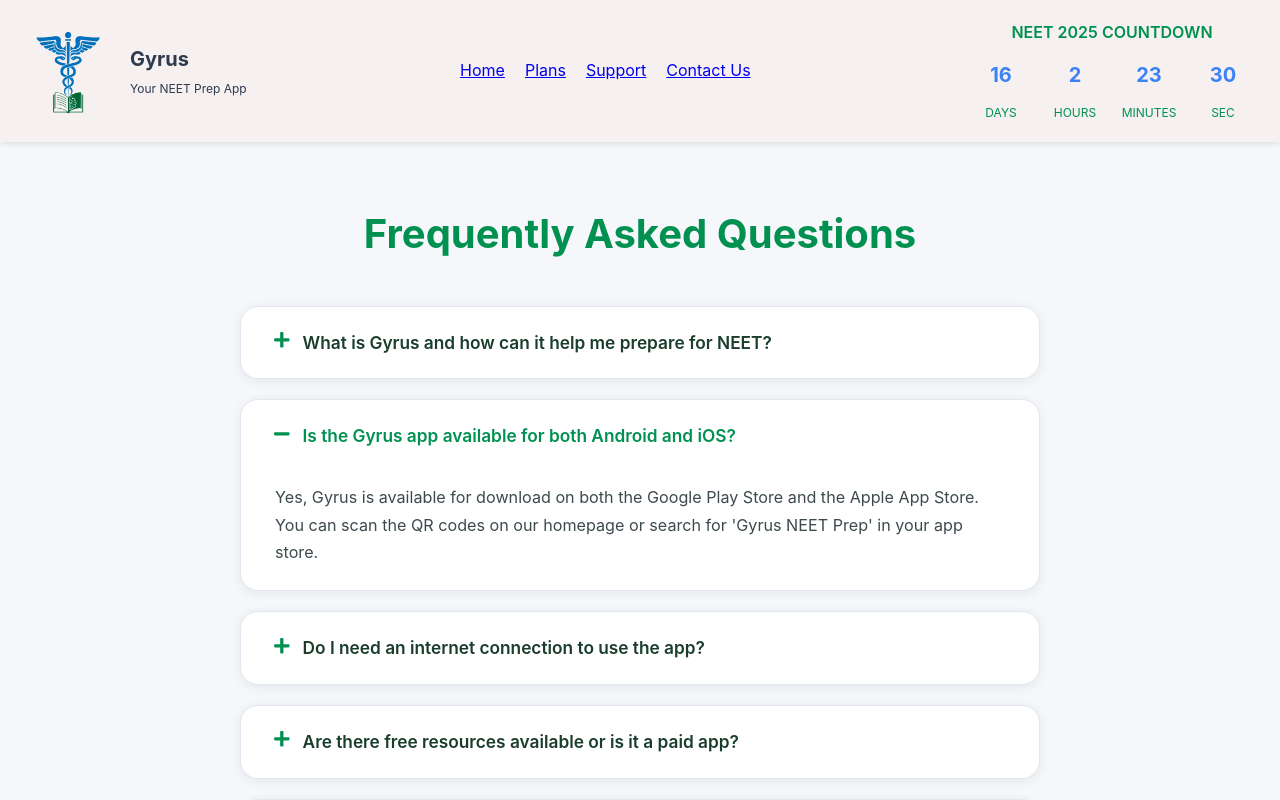
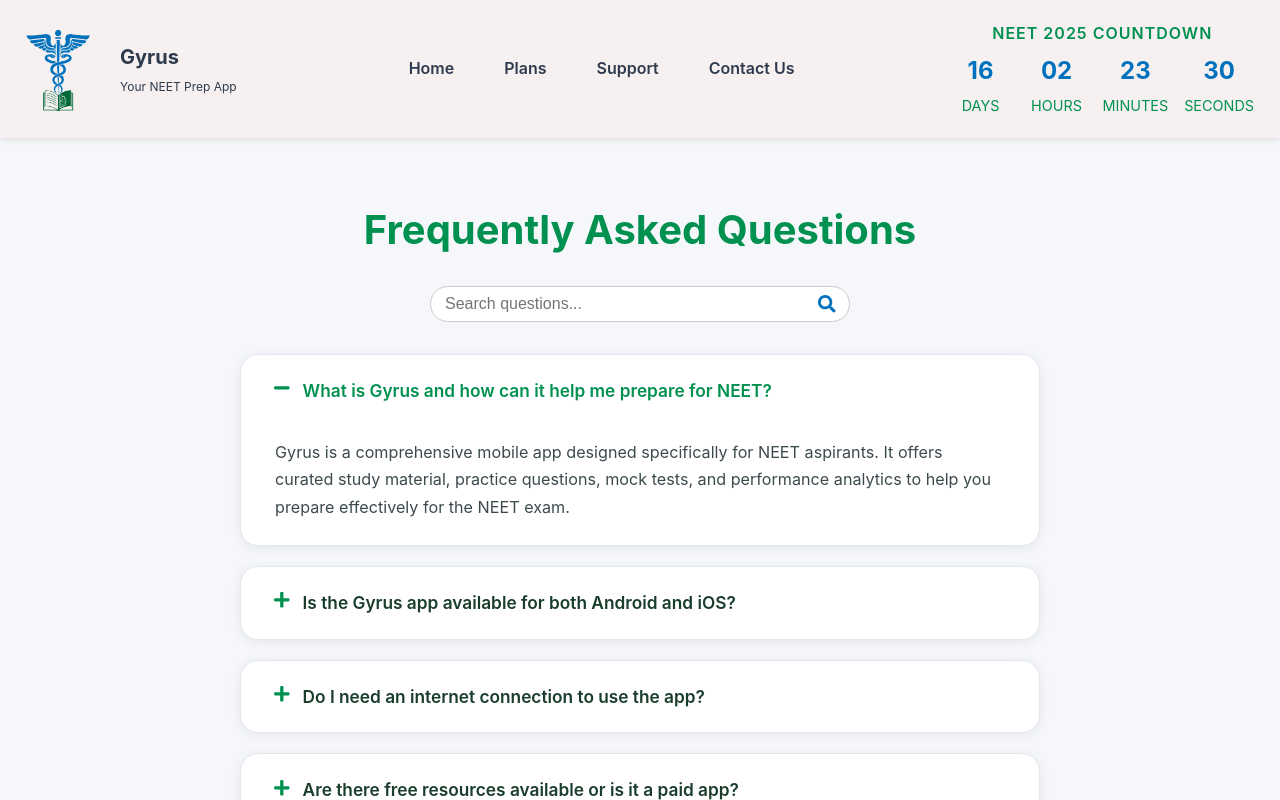
Before and after one commit to vishaljaganathan/Gyrus-frontend, a React (Create React App) app: page /Support in a window 1280 px wide. Shown: the top 800 px of the page. Built offline with nearby package versions, Linux system fonts and the light colour scheme.

Commit message:
updated frontend

```diff
--- a/src/components/Countdown.js
+++ b/src/components/Countdown.js
@@ -1,13 +1,20 @@
 import React, { useState, useEffect } from 'react';
-import './styles.css'; // Import your CSS file for styling
+import './countdown.css'; // This will contain the CSS we created earlier
 
 const Countdown = () => {
   const calculateTimeLeft = () => {
-    const targetDate = new Date('2025-05-04T13:59:59'); // Set your target date here
+    // NEET 2025 exam date (May 4, 2025)
+    const targetDate = new Date('2025-05-04T13:59:59');
     const currentTime = new Date();
     const difference = targetDate - currentTime;
 
-    let timeLeft = {};
+    let timeLeft = {
+      days: 0,
+      hours: 0,
+      minutes: 0,
+      seconds: 0
+    };
+
     if (difference > 0) {
       timeLeft = {
         days: Math.floor(difference / (1000 * 60 * 60 * 24)),
@@ -21,34 +28,65 @@
   };
 
   const [timeLeft, setTimeLeft] = useState(calculateTimeLeft());
+  const [isClient, setIsClient] = useState(false);
 
+  // Animation for changing numbers
   useEffect(() => {
+    setIsClient(true); // To handle SSR hydration mismatch
+    const elements = ['days', 'hours', 'minutes', 'seconds'];
+
+    elements.forEach(id => {
+      const el = document.getElementById(id);
+      if (el) {
+        el.classList.add('changing');
+        setTimeout(() => el.classList.remove('changing'), 300);
+      }
+    });
+  }, [timeLeft]);
+
+  // Update countdown every second
+  useEffect(() => {
+    if (!isClient) return;
+
     const timer = setInterval(() => {
       setTimeLeft(calculateTimeLeft());
     }, 1000);
 
-    return () => clearInterval(timer); // Cleanup the interval on component unmount
-  }, []);
+    return () => clearInterval(timer);
+  }, [isClient]);
+
+  // Format numbers to always show 2 digits (e.g., 05 instead of 5)
+  const formatNumber = (num) => {
+    return num < 10 ? `0${num}` : num;
+  };
 
   return (
     <div className="countdown-section">
-      <div className="countdown-title">NEET 2025 COUNTDOWN</div>
+      <h1 className="countdown-title">NEET 2025 COUNTDOWN</h1>
       <div className="countdown-container">
         <div className="countdown-box">
-          <div id="days" className="countdown-value">{timeLeft.days || 0}</div>
+          <div id="days" className="countdown-value">
+            {isClient ? formatNumber(timeLeft.days) : '00'}
+          </div>
           <div className="countdown-label">Days</div>
         </div>
         <div className="countdown-box">
-          <div id="hours" className="countdown-value">{timeLeft.hours || 0}</div>
+          <div id="hours" className="countdown-value">
+            {isClient ? formatNumber(timeLeft.hours) : '00'}
+          </div>
           <div className="countdown-label">Hours</div>
         </div>
         <div className="countdown-box">
-          <div id="minutes" className="countdown-value">{timeLeft.minutes || 0}</div>
+          <div id="minutes" className="countdown-value">
+            {isClient ? formatNumber(timeLeft.minutes) : '00'}
+          </div>
           <div className="countdown-label">Minutes</div>
         </div>
         <div className="countdown-box">
-          <div id="seconds" className="countdown-value">{timeLeft.seconds || 0}</div>
-          <div className="countdown-label">Sec</div>
+          <div id="seconds" className="countdown-value">
+            {isClient ? formatNumber(timeLeft.seconds) : '00'}
+          </div>
+          <div className="countdown-label">Seconds</div>
         </div>
       </div>
     </div>
--- a/src/components/countdown.css
+++ b/src/components/countdown.css
@@ -3,14 +3,10 @@
   display: flex;
   flex-direction: column;
   align-items: center;
-  background: #fff;
-  border-radius: 12px;
-  box-shadow: 0 2px 8px rgba(0,0,0,0.06);
   padding: 16px 0;
-  margin: 0 auto 16px auto;
   max-width: 480px;
-  width: 100%;
-  box-sizing: border-box;
+  width: calc(100% - 32px);
+
 }
 
 .countdown-title {
@@ -38,9 +34,9 @@
 }
 
 .countdown-value {
-  font-size: 2rem;
+  font-size: 1.5rem;
   font-weight: bold;
-  color: #2d3748;
+  color: #0071BC;
   margin-bottom: 4px;
   width: 50px;
   text-align: center;
@@ -106,11 +102,13 @@
     font-size: 0.95rem;
   }
   .countdown-container {
-    gap: 6px;
+    gap: 12px; /* Increased gap for better spacing */
+    flex-wrap: wrap; /* Allow boxes to wrap to next line if needed */
   }
   .countdown-box {
-    min-width: 38px;
-    width: 38px;
+    min-width: 54px; /* Increased min-width for label fit */
+    width: 54px;
+    margin-bottom: 8px; /* Add vertical spacing if wrapping */
   }
   .countdown-value {
     font-size: 1rem;
--- a/src/components/styles.css
+++ b/src/components/styles.css
@@ -1,9 +1,20 @@
-/* Basic styles for Navbar and Footer */
+
+/* Basic styles for Navbar */
+.navbar-countdown {
+  display: block;
+  margin-left: auto; /* Push the countdown to the far right */
+  text-align: right; /* Align the countdown content to the right */
+  display: flex;
+  align-items: center;
+  gap: 10px; /* Add spacing if needed */
+  flex: 0 0 auto; /* Fix the countdown to the right */
+}
+
 .navbar {
   display: flex;
   justify-content: space-between;
   align-items: center;
-  padding: 20px 20px;
+  padding: 5px 10px;
   background-color: #F6F0F0;
   box-shadow: 0 2px 5px rgba(0, 0, 0, 0.1);
   position: relative;
@@ -25,7 +36,7 @@
 
 .logo-section {
   display: flex;
-  align-items: anchor-center;
+  align-items: center;
   flex: 0 0 auto; /* Fix the logo section to the left */
 }
 
@@ -52,46 +63,6 @@
   transition: opacity 1s ease-in-out;
 }
 
-/* Countdown Section */
-.countdown-section {
-  display: flex;
-  flex-direction: column;
-  align-items: center;
-}
-
-.countdown-title {
-  font-size: 16px;
-  font-weight: 600;
-  color: #009150;
-  text-align: center;
-  margin-bottom: 5px;
-}
-
-.countdown-container {
-  display: flex;
-}
-
-.countdown-box {
-  text-align: center;
-}
-
-.countdown-value {
-  font-size: 20px;
-  font-weight: 700;
-  color: #3b82f6;
-  padding: 8px 12px;
-  border-radius: 6px;
-  margin-bottom: 4px;
-  width: 50px;
-  text-align: center;
-}
-
-.countdown-label {
-  font-size: 12px;
-  color: #009150;
-  text-transform: uppercase;
-}
-
 /* Navigation Links for Desktop */
 .nav-links {
   display: flex; /* Show links by default on larger screens */
@@ -101,6 +72,46 @@
   flex: 1;
   text-decoration: none;
 }
+
+/* Nav Link Styles + Animated Underline */
+.nav-link {
+  position: relative;
+  font-size: 16px;
+  font-weight: 600;
+  color: #2e3b4e;
+  text-decoration: none;
+  padding: 10px 15px;
+  border-radius: 8px;
+  background: none;
+  border: none;
+  outline: none;
+  cursor: pointer;
+  transition: background-color 0.3s ease, color 0.3s ease;
+}
+
+/* Animated underline effect in #0071BC */
+.nav-link::after {
+  content: "";
+  display: block;
+  position: absolute;
+  left: 0;
+  bottom: 2px;
+  width: 100%;
+  height: 2px;
+  background: #0071BC;
+  transform: scaleX(0);
+  transform-origin: left;
+  transition: transform 0.3s cubic-bezier(0.4,0,0.2,1);
+  border-radius: 1px;
+  pointer-events: none;
+}
+
+
+.nav-link:hover::after {
+  transform: scaleX(1);
+}
+
+
 
 /* Navigation Links for Mobile */
 @media screen and (max-width: 768px) {
@@ -137,14 +148,7 @@
     transition: background-color 0.3s ease, color 0.3s ease; /* Smooth hover effect */
   }
 
-  .nav-link:hover {
-    background-color: #3498db; /* Blue background on hover */
-    color: #F6F0F0; /* White text on hover */
-  }
 
-  .nav-link:active {
-    background-color: #2980b9; /* Darker blue for active state */
-  }
 }
 
 /* Sticky Navbar for Small Screens */
@@ -175,76 +179,6 @@
   }
 }
 
-/* Navbar Countdown */
-.navbar-countdown {
-  display: block;
-  margin-left: auto; /* Push the countdown to the far right */
-  text-align: right; /* Align the countdown content to the right */
-  display: flex;
-  align-items: center;
-  gap: 10px; /* Add spacing if needed */
-  flex: 0 0 auto; /* Fix the countdown to the right */
-}
-
-/* Footer Section */
-.footer-section {
-  background-color: #F6F0F0;
-  text-align: center;
-  padding: 20px 0;
-  position: relative;
-  box-shadow: 0 -2px 10px rgba(0, 0, 0, 0.1);
-  }
-
-.footer-gradient {
-  height: 30px; /* Adjust height as needed */
-  background: #4CAF50;
-  display: flex; /* Use flexbox for centering */
-  justify-content: center; /* Center horizontally */
-  align-items: center; /* Center vertically */
-  margin-bottom: 20px; /* Add gap below the gradient */
-}
-
-.footer-content {
-  display: flex;
-  flex-direction: column;
-  align-items: center;
-}
-
-.footer-links {
-  display: flex;
-  justify-content: center; /* Center the links horizontally */
-  margin-bottom: 20px; /* Add gap below the links */
-  color: #F6F0F0; /* White text for better contrast */
-}
-
-.footer-link {
-  font-size: 14px;
-  color: #F6F0F0; /* White text for better contrast */
-  text-decoration: none;
-  transition: color 0.3s;
-  padding: 10px;
-}
-
-.footer-link:hover {
-  color: #424242; /* Lighter color on hover */
-}
-
-.footer-logo img {
-  width: 60px;
-  height: auto;
-  border-radius: 50%;
-  box-shadow: 0 2px 5px rgba(0, 0, 0, 0.1);
-}
-
-.footer-copyright {
-  font-size: 14px;
-  color: #424242;
-  margin-top: 10px;
-  font-weight: 500;
-}
-
-/* Media Queries for Responsive Navbar & Footer */
-
 /* Large Tablets and Small Laptops (769px - 1024px) */
 @media screen and (max-width: 1024px) {
   .navbar-container {
@@ -257,15 +191,6 @@
 
   .nav-links {
     gap: 15px;
-  }
-
-  .countdown-box {
-    width: 50px;
-    padding: 4px;
-  }
-
-  .countdown-value {
-    font-size: 1.3rem;
   }
 }
 
@@ -281,28 +206,6 @@
 
   .logo-image {
     height: 70px;
-  }
-
-  .navbar-countdown {
-    margin-left: 0; /* Reset margin for better alignment */
-    display: none !important;
-  }
-
-  .countdown-title {
-    font-size: 1rem;
-  }
-
-  .countdown-box {
-    width: 40px;
-  }
-
-  .countdown-value {
-    font-size: 1.1rem;
-  }
-
-  .footer-links {
-    flex-wrap: wrap;
-    justify-content: center;
   }
 }
 
@@ -328,14 +231,6 @@
   .navbar-countdown{
     display: none; /* Optionally hide countdown on smaller screens */
   }
-
-  .footer-gradient {
-    height: 40px;
-  }
-
-  .footer-links {
-    gap: 10px 15px; /* row and column gap */
-  }
 }
 
 /* Small Phones (320px - 480px) - Includes iPhone 5/SE and newer iPhones */
@@ -350,19 +245,6 @@
 
   .logo-image {
     height: 50px;
-  }
-
-  .footer-content {
-    padding: 0 10px;
-  }
-
-  .footer-links {
-    font-size: 12px;
-    gap: 8px 12px;
-  }
-
-  .footer-copyright {
-    font-size: 12px;
   }
 }
 
@@ -390,10 +272,6 @@
   .logo-image {
     height: 45px;
   }
-
-  .footer-logo img {
-    width: 50px;
-  }
 }
 
 /* iPhone 5/SE (320px) */
@@ -404,11 +282,6 @@
 
   .logo-image {
     height: 40px;
-  }
-
-  .footer-links {
-    flex-direction: column;
-    gap: 8px;
   }
 }
 
@@ -466,6 +339,12 @@
   .logo-image {
     height: 60px;
   }
+
+  .navbar-countdown {
+    margin-left: 0; /* Reset margin for better alignment */
+    display: none !important;
+  }
+
 }
 
 /* Dark Mode Support */
@@ -483,16 +362,8 @@
   .mobile-menu-btn {
     color: #F6F0F0;
   }
-
-  .footer-section {
-    background-color: #F7F7F7;
-  }
-
-  .footer-link {
-    color: #F7F7F7;;
-  }
-
-  .footer-copyright{
-    color:#424242;
+  /* Keep underline blue in dark mode as well */
+  .nav-link::after {
+    background: #0071BC;
   }
 }
--- a/src/pages/Support.js
+++ b/src/pages/Support.js
@@ -1,8 +1,9 @@
+
 import React, { useState } from "react";
 import "./assets/css/faq.css";
 import Navbar from '../components/Navbar';
 import Footer from '../components/Footer';
-import { FaPlus, FaMinus } from "react-icons/fa";
+import { FaPlus, FaMinus, FaSearch } from "react-icons/fa";
 
 const faqData = [
   {
@@ -30,22 +31,67 @@
     answer:
       "The app provides detailed performance analytics, including topic-wise strengths and weaknesses, progress charts, and personalized recommendations to help you focus on areas that need improvement.",
   },
+  {
+    question: "What should I do if my payment method is not working or the transaction fails?",
+    answer:
+      "If the payment method (e.g., card) is outdated or has insufficient funds, the transaction might not be fully processed even if the payment seems successful. Verify your payment method details and try a different method if necessary.",
+  },
+  {
+    question: "What if there were connectivity problems during my payment?",
+    answer:
+      "If there were any connectivity issues during the transaction, it's possible the service didn't receive the full confirmation, even though the payment was debited. In such cases, the payment might be reversed within a few days.",
+  },
+  {
+    question: "What information should I provide to customer support for payment issues?",
+    answer:
+      "If you need to contact customer support, have your payment confirmation or transaction details readily available to provide as proof.",
+  },
+  {
+    question: "Can I transfer my reward points to another account?",
+    answer:
+      "Reward points are typically not transferable to other accounts. They are generally used to receive discounts.",
+  },
 ];
 
 const FaqSection = () => {
-  const [activeIndex, setActiveIndex] = useState(1); // Open 2nd item by default
+  const [activeIndex, setActiveIndex] = useState(0); // Open 1st item by default
+  const [search, setSearch] = useState("");
 
   const toggleFAQ = (index) => {
     setActiveIndex((prevIndex) => (prevIndex === index ? null : index));
   };
 
+  // Filter FAQ based on search query (case-insensitive)
+  const filteredFaqs = faqData.filter(faq =>
+    faq.question.toLowerCase().includes(search.toLowerCase())
+  );
+
   return (
     <>
       <Navbar />
       <section className="faq-section">
+        <div className="faq-header">
           <h1 className="faq-title">Frequently Asked Questions</h1>
-      {faqData.map((faq, index) => (
-        <div className="faq-card" key={index} onClick={() => toggleFAQ(index)}>
+          <div className="faq-search-bar">
+            <input
+              type="text"
+              placeholder="Search questions..."
+              value={search}
+              onChange={e => setSearch(e.target.value)}
+              className="faq-search-input"
+            />
+            <FaSearch className="faq-search-icon" />
+          </div>
+        </div>
+        {filteredFaqs.length === 0 ? (
+          <div className="faq-no-results">No questions found.</div>
+        ) : (
+          filteredFaqs.map((faq, index) => (
+            <div
+              className="faq-card"
+              key={index}
+              onClick={() => toggleFAQ(index)}
+            >
               <div className={`faq-question ${activeIndex === index ? "open" : ""}`}>
                 <span>
                   {activeIndex === index ? (
@@ -60,9 +106,9 @@
                 {faq.answer}
               </div>
             </div>
-      ))}
+          ))
+        )}
       </section>
-
       <Footer />
     </>
   );
--- a/src/pages/assets/css/faq.css
+++ b/src/pages/assets/css/faq.css
@@ -1,4 +1,7 @@
 
+/* =========================
+   Base Styles
+   ========================= */
    body {
     margin: 0;
     padding: 0;
@@ -7,20 +10,84 @@
     color: #222;
   }
 
+  /* =========================
+     FAQ Section Layout
+     ========================= */
   .faq-section {
     max-width: 800px;
     margin: 60px auto;
     padding: 0 20px;
+    position: relative;
   }
 
+  /* =========================
+     FAQ Title
+     ========================= */
   .faq-title {
     text-align: center;
     font-size: 2.5rem;
     font-weight: 700;
     color: #009150;
-  margin-bottom: 40px;
+    margin-bottom: 24px;
   }
 
+  /* =========================
+     Search Bar (Below Title, Responsive)
+     ========================= */
+  .faq-header {
+    display: flex;
+    flex-direction: column;
+    align-items: center;
+    margin-bottom: 32px;
+    width: 100%;
+    position: relative;
+    min-height: 48px;
+  }
+
+  .faq-search-bar {
+    display: flex;
+    align-items: center;
+    width: 60%;
+    min-width: 220px;
+    max-width: 420px;
+    position: relative;
+    margin-top: 0;
+  }
+
+  .faq-search-input {
+    width: 100%;
+    padding: 8px 40px 8px 14px;
+    border: 1px solid #ccc;
+    border-radius: 20px;
+    font-size: 1rem;
+    outline: none;
+    transition: border 0.2s;
+    background: #fff;
+    box-sizing: border-box;
+  }
+
+  .faq-search-input:focus {
+    border: 1.5px solid #0071BC;
+  }
+
+  .faq-search-icon {
+    position: absolute;
+    right: 14px;
+    color: #0071BC;
+    font-size: 1.1rem;
+    pointer-events: none;
+  }
+
+  .faq-no-results {
+    text-align: center;
+    color: #888;
+    margin-top: 32px;
+    font-size: 1.1rem;
+  }
+
+  /* =========================
+     FAQ Card Styles
+     ========================= */
   .faq-card {
     background: #fff;
     border-radius: 18px;
@@ -36,18 +103,6 @@
     overflow: hidden;
     border: 1.5px solid #e0e7ef;
   }
-
-/* Removed hover/focus-within effect for .faq-card */
-
-/*
-.faq-card:hover,
-.faq-card:focus-within {
-  box-shadow: 0 8px 32px rgba(0,145,80,0.13);
-  transform: translateY(-2px) scale(1.012);
-  background: #f0fff7;
-  border-color: #b6f5d8;
-}
-*/
 
   .faq-card:active {
     transform: scale(0.98);
@@ -71,7 +126,9 @@
     transition: 0s;
   }
 
-/* FAQ Question Row */
+  /* =========================
+     FAQ Question Row
+     ========================= */
   .faq-question {
     font-size: 1.08rem;
     font-weight: 600;
@@ -90,7 +147,22 @@
     color: #009150;
   }
 
-/* Chevron Icon Animation */
+  /* =========================
+     FAQ Icon
+     ========================= */
+  .faq-icon {
+    font-size: 1.1rem;
+    margin-right: 12px;
+    color: #009150;
+    transition: color 0.2s;
+  }
+  .faq-question.open .faq-icon {
+    color: #009150;
+  }
+
+  /* =========================
+     Chevron Icon Animation
+     ========================= */
   .faq-chevron {
     display: inline-block;
     transition: transform 0.4s cubic-bezier(.4,2,.6,1), color 0.2s;
@@ -103,13 +175,14 @@
     color: #009150;
   }
 
-/* FAQ Answer Animation */
+  /* =========================
+     FAQ Answer Animation
+     ========================= */
   .faq-answer {
     margin-top: 0;
     font-size: 1.01rem;
     line-height: 1.7;
     color: #3c4a4e;
-  /* background: #f8fcfa; */ /* Removed background */
     border-radius: 0 0 14px 14px;
     max-height: 0;
     overflow: hidden;
@@ -121,6 +194,7 @@
     will-change: max-height, opacity;
     pointer-events: none;
     padding: 0 2px;
+    background: none;
   }
   .faq-answer.show {
     margin-top: 18px;
@@ -128,28 +202,28 @@
     opacity: 1;
     pointer-events: auto;
     padding: 16px 2px 2px 2px;
-  background: none; /* Removed background */
+    background: none;
   }
 
-/* FAQ Icon */
-.faq-icon {
-  font-size: 1.1rem;
-  margin-right: 12px;
-  color: #009150;
-  transition: color 0.2s;
-}
-.faq-question.open .faq-icon {
-  color: #009150;
-}
-
-/* Keyboard accessibility */
+  /* =========================
+     Keyboard Accessibility
+     ========================= */
   .faq-question:focus {
     outline: 2px solid #009150;
     outline-offset: 2px;
     background: #e9fbee;
   }
 
-/* Responsive */
+  /* =========================
+     Responsive Styles
+     ========================= */
+  @media (max-width: 900px) {
+    .faq-search-bar {
+      width: 80%;
+      max-width: 100%;
+    }
+  }
+
   @media (max-width: 600px) {
     .faq-title {
       font-size: 2rem;
@@ -164,4 +238,17 @@
       font-size: 0.97rem;
       padding: 12px 2px 2px 2px;
     }
+    .faq-header {
+      min-height: 40px;
     }
+    .faq-search-bar {
+      width: 100%;
+      min-width: 0;
+      max-width: 100%;
+      margin-top: 0;
+    }
+    .faq-search-input {
+      font-size: 0.98rem;
+      padding: 8px 36px 8px 12px;
+    }
+  }
--- a/src/pages/assets/css/styles.css
+++ b/src/pages/assets/css/styles.css
@@ -24,9 +24,6 @@
       width: 100%;
       max-width: 480px;
       box-sizing: border-box;
-      background: #fff; /* Optional: add a background for contrast */
-      border-radius: 12px; /* Optional: rounded corners */
-      box-shadow: 0 2px 8px rgba(0,0,0,0.06); /* Optional: subtle shadow */
     }
   }
 
```
Lines whose indentation alone changed are shown as unchanged.
